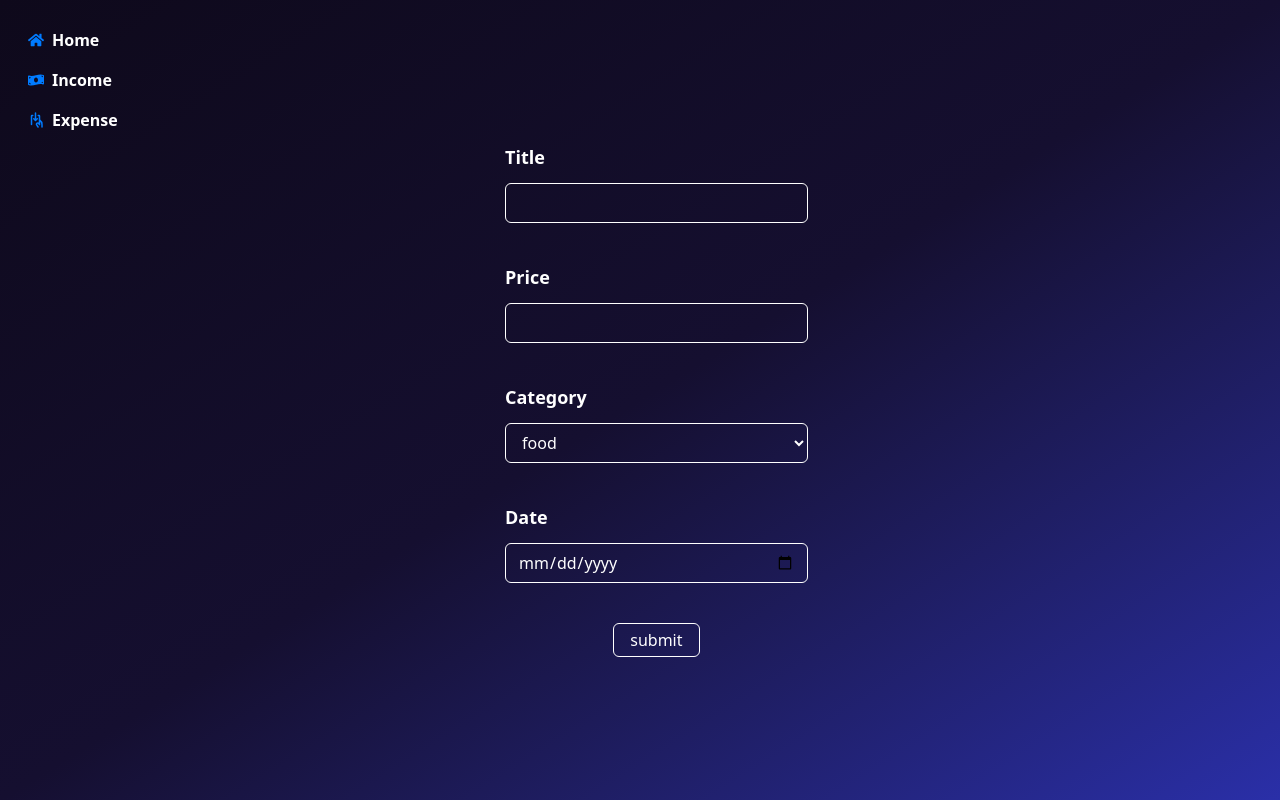
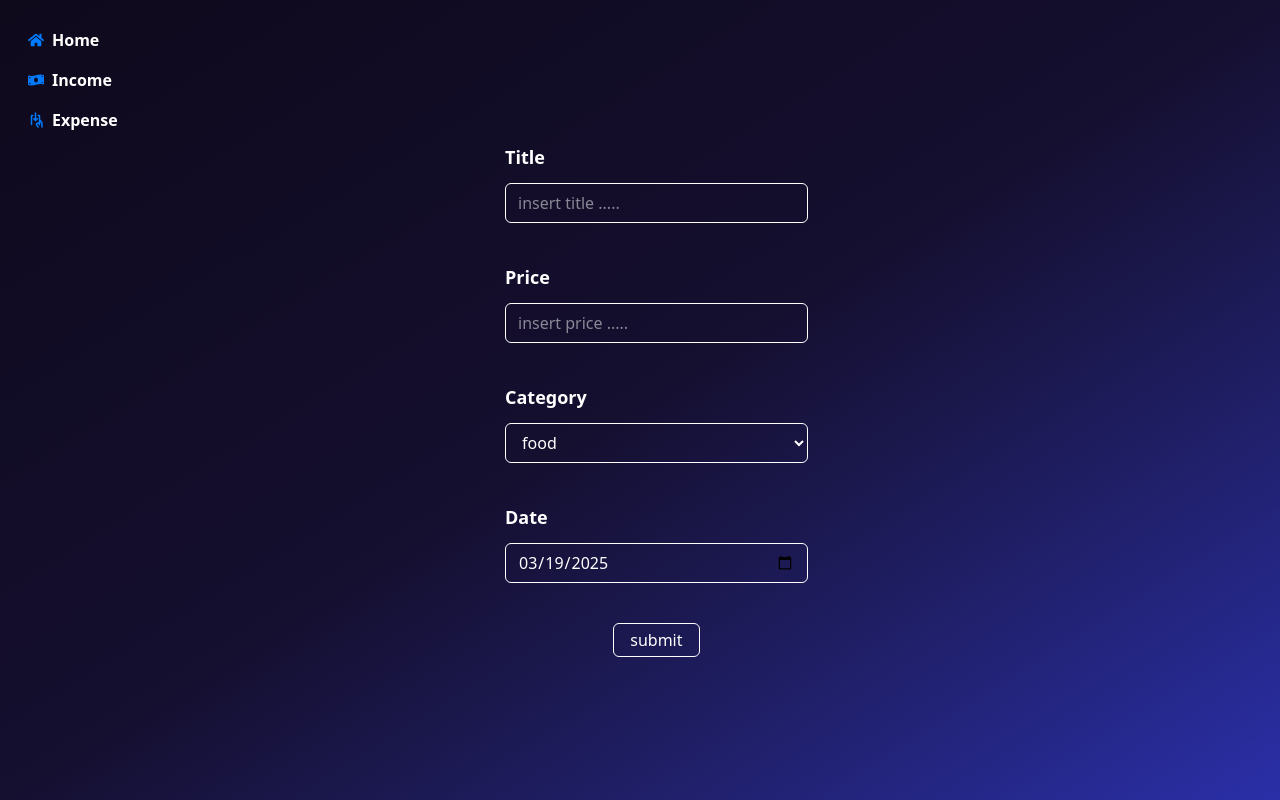
Before and after one commit to HasanKazemi/Budget-Management, a React (Vite) app: page /expense in a window 1280 px wide. Built offline with nearby package versions, Linux system fonts and the light colour scheme.

Commit message:
define states for expense form fields

```diff
--- a/src/components/CustomInput.jsx
+++ b/src/components/CustomInput.jsx
@@ -1,10 +1,10 @@
 import React from 'react'
 
-const CustomInput = ({label,type}) => {
+const CustomInput = ({label,type,placeholder,value,setValue}) => {
   return (
     <div className='flex flex-col mb-10 gap-3'>
         <label htmlFor={label} className='font-bold text-lg'>{label.charAt(0).toUpperCase() + label.slice(1)}</label>
-        <input type={type} id={label} className='border rounded-md h-10 px-3'/>
+        <input type={type} id={label} className='border rounded-md h-10 px-3' value={value} onChange={(event)=>setValue(event.target.value)} placeholder={placeholder || ''}/>
     </div>
   )
 }
--- a/src/components/CustomSelect.jsx
+++ b/src/components/CustomSelect.jsx
@@ -1,13 +1,13 @@
 import React from 'react'
 
-const CustomSelect = ({label}) => {
+const CustomSelect = ({label,setValue}) => {
     const defaultCategories = ['food', 'transport', 'bill', 'fun']
     return (
         <div className='flex flex-col mb-10 gap-3'>
             <label htmlFor={label} className='font-bold text-lg'>{label.charAt(0).toUpperCase()+label.slice(1)}</label>
-            <select id={label} className='border rounded-md px-3 h-10'>
-                {defaultCategories?.map((category, index) => (
-                    <option key={index} value={category} className='text-[#0f0a1e]'>{category}</option>
+            <select id={label} onChange={(event)=>setValue(event.target.value)} className='border rounded-md px-3 h-10 cursor-pointer'>
+                {defaultCategories?.map((item, index) => (
+                    <option key={index} value={item} className='text-[#0f0a1e] cursor-pointer'>{item}</option>
                 ))}
             </select>
         </div>
--- a/src/pages/Expense.jsx
+++ b/src/pages/Expense.jsx
@@ -1,17 +1,22 @@
-import React from 'react'
+import React, { useState } from 'react'
 import CustomInput from '../components/CustomInput'
 import CustomSelect from '../components/CustomSelect'
 
 const Expense = () => {
+  const [title, setTitle] = useState('')
+  const [price, setPrice] = useState('')
+  const [category, setCategory] = useState('')
+  const [date, setDate] = useState(new Date().toISOString().split('T')[0])
+
   return (
     <div className='w-[70%] p-[50px] flex justify-center items-center'>
         <form className='w-[40%]'>
-            <CustomInput label='title' type="text" />
-            <CustomInput label='price' type="number" />
-            <CustomSelect label='category' />
-            <CustomInput label='date' type="date" />
+            <CustomInput label='title' type="text" value={title} setValue={setTitle} placeholder="insert title ....." />
+            <CustomInput label='price' type="number" value={price} setValue={setPrice} placeholder="insert price ....." />
+            <CustomSelect label='category' setValue={setCategory} />
+            <CustomInput label='date' type="date" value={date} setValue={setDate} />
             <div className='flex justify-center'>
-                <button className='btn btn-blue border py-1 px-4 rounded-md'>submit</button>
+                <button className='btn btn-blue border py-1 px-4 rounded-md cursor-pointer'>submit</button>
             </div>
         </form>
     </div>
```
